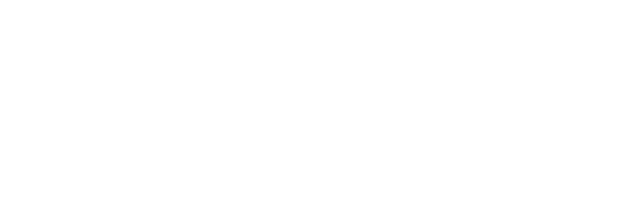
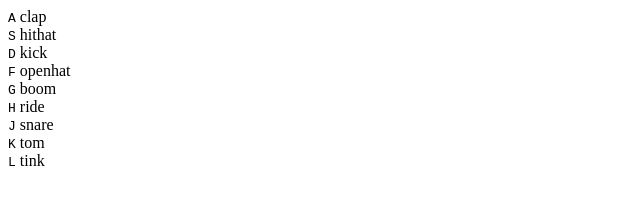
Before and after one commit to sheenagonzalez/drum-kit, a plain HTML site: page index.html in a window 1280 px wide. Shown: the whole page, without its empty margins (0-640 px from the left). Drawn offline with Linux system fonts and the light colour scheme.

Commit message:
Complete HTML

```diff
--- a/index.html
+++ b/index.html
@@ -8,6 +8,53 @@
   <script src="script.js" defer></script>
 </head>
 <body>
+  <div class="keys">
+    <div data-key="KeyA" class="key">
+      <kbd>A</kbd>
+      <span class="sound">clap</span>
+    </div>
+    <div data-key="KeyS" class="key">
+      <kbd>S</kbd>
+      <span class="sound">hithat</span>
+    </div>
+    <div data-key="KeyD" class="key">
+      <kbd>D</kbd>
+      <span class="sound">kick</span>
+    </div>
+    <div data-key="KeyF" class="key">
+      <kbd>F</kbd>
+      <span class="sound">openhat</span>
+    </div>
+    <div data-key="KeyG" class="key">
+      <kbd>G</kbd>
+      <span class="sound">boom</span>
+    </div>
+    <div data-key="KeyH" class="key">
+      <kbd>H</kbd>
+      <span class="sound">ride</span>
+    </div>
+    <div data-key="KeyJ" class="key">
+      <kbd>J</kbd>
+      <span class="sound">snare</span>
+    </div>
+    <div data-key="KeyK" class="key">
+      <kbd>K</kbd>
+      <span class="sound">tom</span>
+    </div>
+    <div data-key="KeyL" class="key">
+      <kbd>L</kbd>
+      <span class="sound">tink</span>
+    </div>
+  </div>
 
+  <audio data-key="KeyA" src="sounds/clap.wav"></audio>
+  <audio data-key="KeyS" src="sounds/hithat.wav"></audio>
+  <audio data-key="KeyD" src="sounds/kick.wav"></audio>
+  <audio data-key="KeyF" src="sounds/openhat.wav"></audio>
+  <audio data-key="KeyG" src="sounds/boom.wav"></audio>
+  <audio data-key="KeyH" src="sounds/ride.wav"></audio>
+  <audio data-key="KeyJ" src="sounds/snare.wav"></audio>
+  <audio data-key="KeyK" src="sounds/tom.wav"></audio>
+  <audio data-key="KeyL" src="sounds/tink.wav"></audio>
 </body>
 </html>
```
